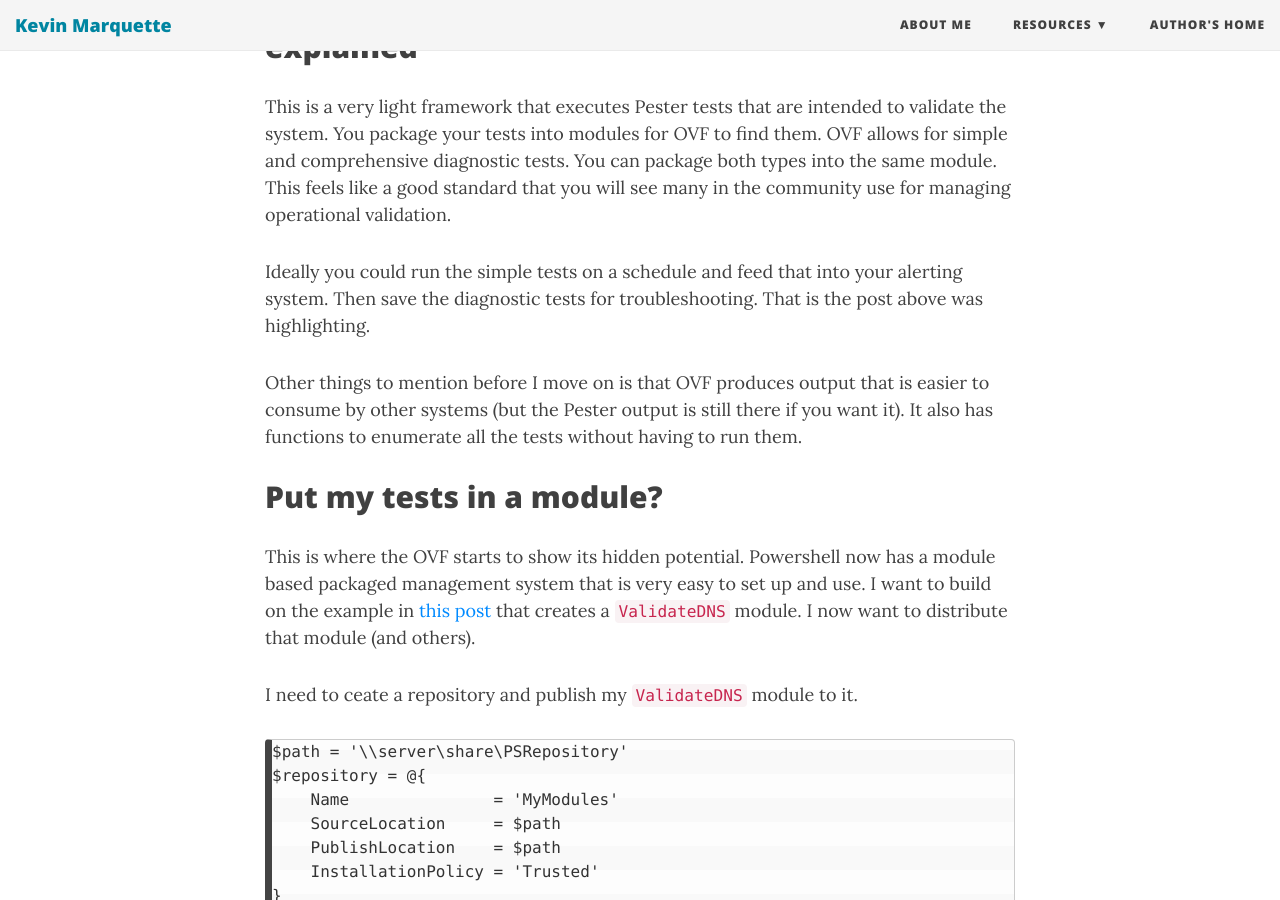
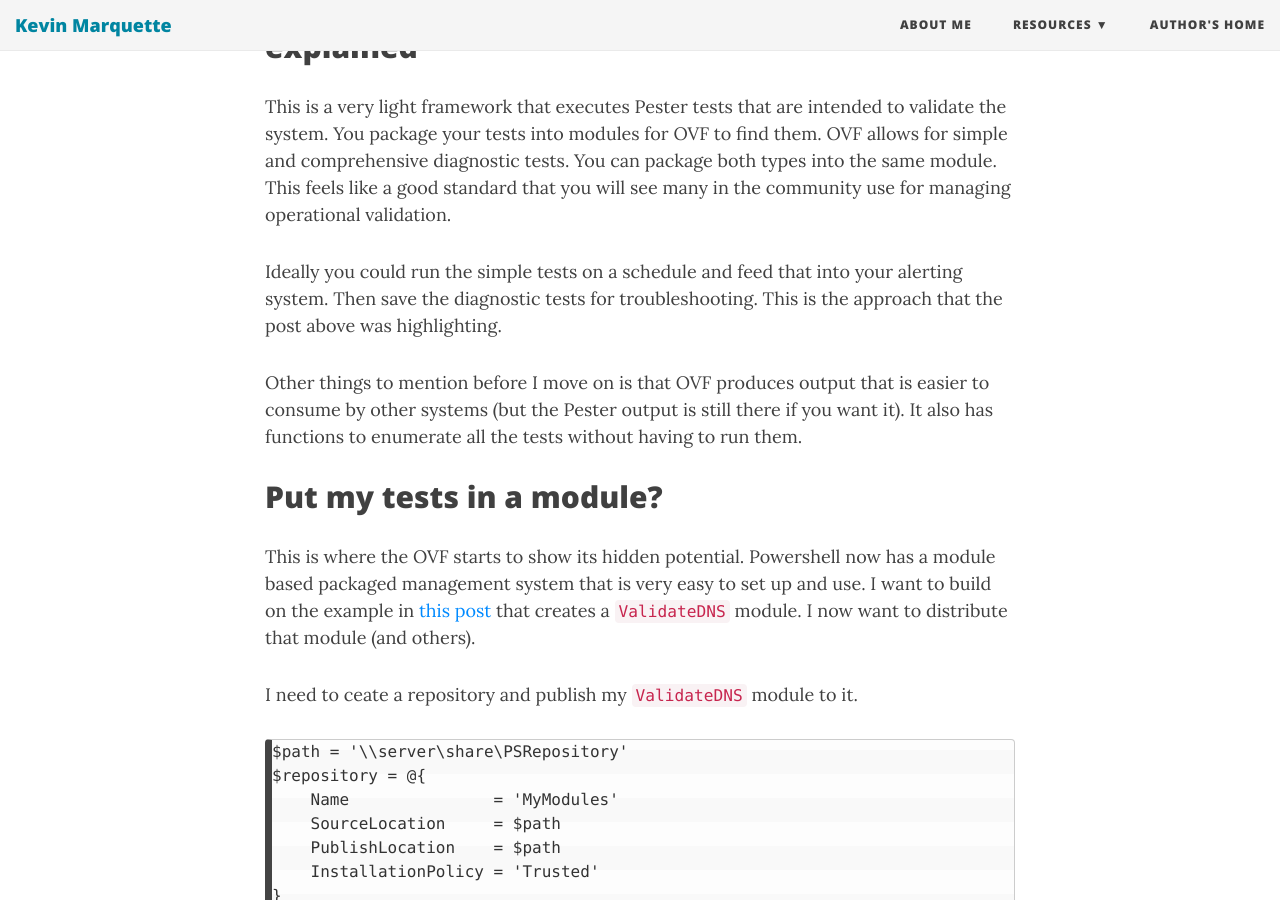
Before and after one commit to KevinMarquette/kevinmarquette.github.io, a Jekyll site: the page built from _posts/2016-10-25-Powershell-Operational-Validation-Framework.md, in a window 1280 px wide and 900 px high, scrolled down 860 px. Built offline with Jekyll 4.4.1, drawn with Linux system fonts in a browser that asks for light colours; nearby versions of some CDN libraries.

Commit message:
words are hard

```diff
--- a/_posts/2016-10-25-Powershell-Operational-Validation-Framework.md
+++ b/_posts/2016-10-25-Powershell-Operational-Validation-Framework.md
@@ -17,7 +17,7 @@ Recently, I saw a post about [Continuously Testing your Infrastructure with OVF
 
 This is a very light framework that executes Pester tests that are intended to validate the system. You package your tests into modules for OVF to find them. OVF allows for simple and comprehensive diagnostic tests. You can package both types into the same module. This feels like a good standard that you will see many in the community use for managing operational validation.
 
-Ideally you could run the simple tests on a schedule and feed that into your alerting system. Then save the diagnostic tests for troubleshooting. That is the post above was highlighting.
+Ideally you could run the simple tests on a schedule and feed that into your alerting system. Then save the diagnostic tests for troubleshooting. This is the approach that the post above was highlighting.
 
 Other things to mention before I move on is that OVF produces output that is easier to consume by other systems (but the Pester output is still there if you want it). It also has functions to enumerate all the tests without having to run them.
 
```
